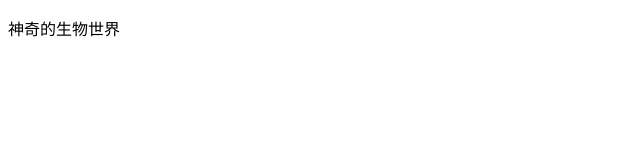
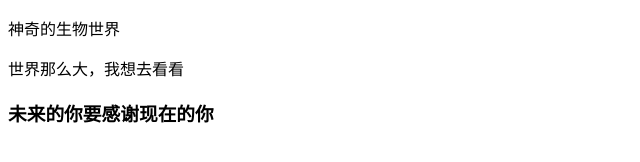
Before and after one commit to lipenghui888/wangyizhe2hhao, a plain HTML site: page index.html in a window 1280 px wide. Shown: the whole page, without its empty margins (0-640 px from the left). Drawn offline with Linux system fonts and the light colour scheme.

Commit message:
一个div一个h3

```diff
--- a/index.html
+++ b/index.html
@@ -7,5 +7,7 @@
 </head>
 <body>
     <p>神奇的生物世界</p>
+    <div>世界那么大，我想去看看</div>
+    <h3>未来的你要感谢现在的你</h3>
 </body>
 </html>
```
